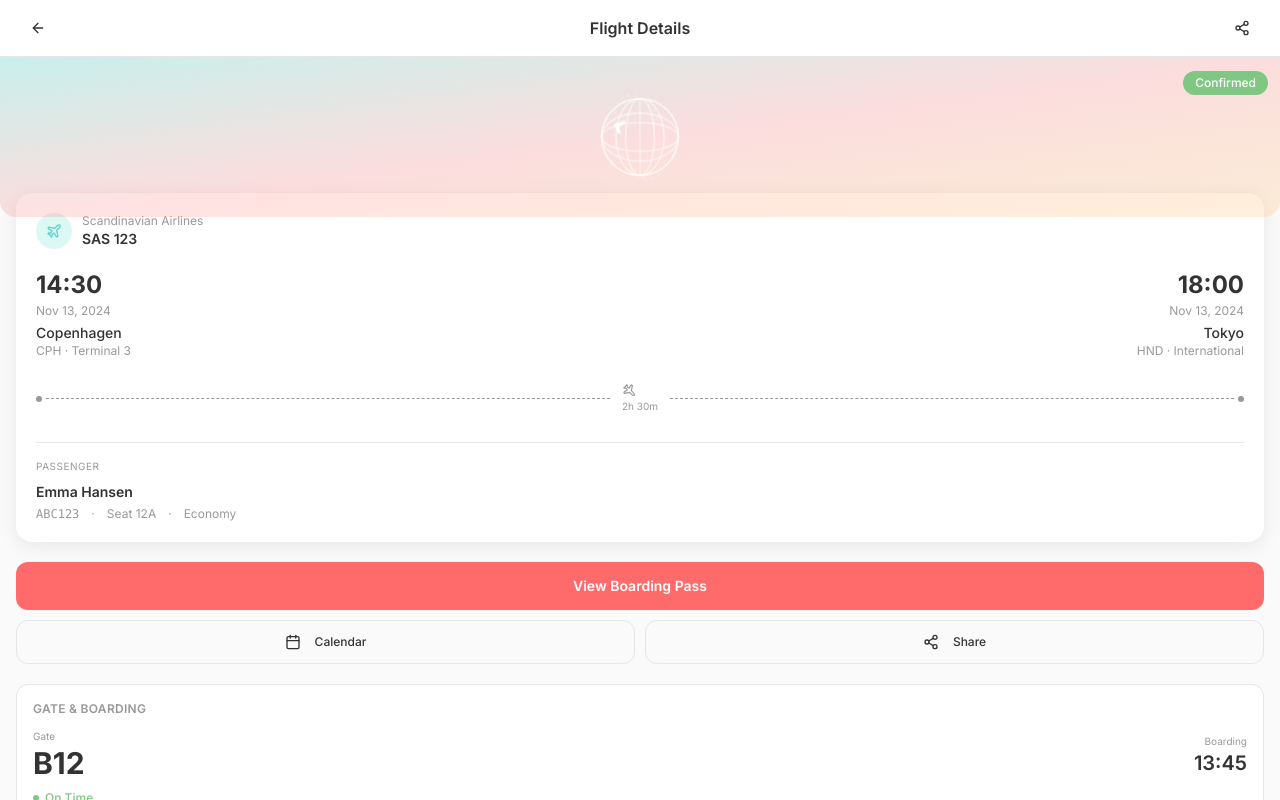
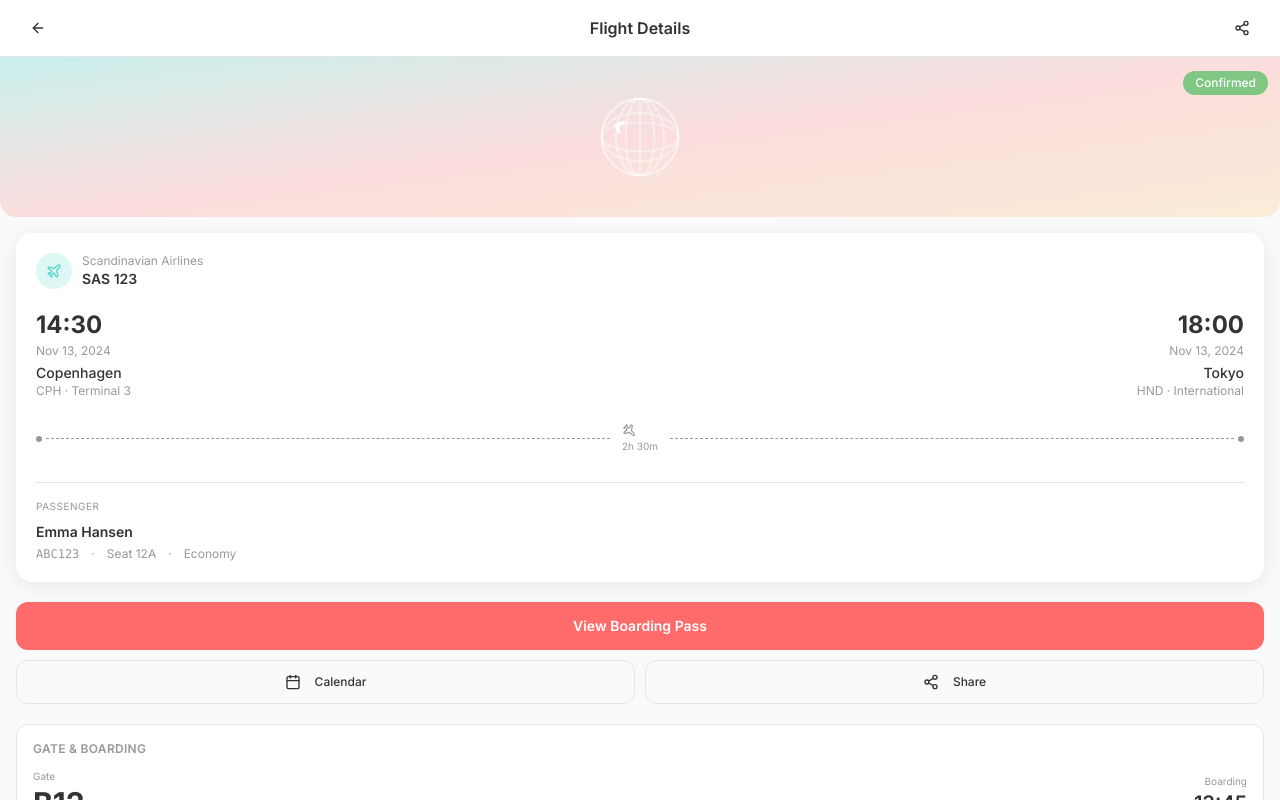
Before and after one commit to Ell1ott/nomie-voyage-palette-15345, a React (Vite) app: page /flight/1 in a window 1280 px wide. Shown: the top 800 px of the page. Built offline with nearby package versions, Linux system fonts and the light colour scheme; the HTML template or start-up script is replaced by a standard one.

Commit message:
Adjust spacing on Flight Detail
Remove negative margin from the primary info card on the Flight Detail page to prevent overlap with the hero section.

```diff
--- a/src/pages/FlightDetail.tsx
+++ b/src/pages/FlightDetail.tsx
@@ -54,7 +54,7 @@ const FlightDetail = () => {
       </div>
 
       {/* Primary Info Card */}
-      <div className="px-4 -mt-6">
+      <div className="px-4 mt-4">
         <div className="bg-card rounded-2xl shadow-[0_4px_20px_rgba(0,0,0,0.08)] p-5">
           {/* Airline Info */}
           <div className="flex items-center gap-2.5 mb-5">
```
